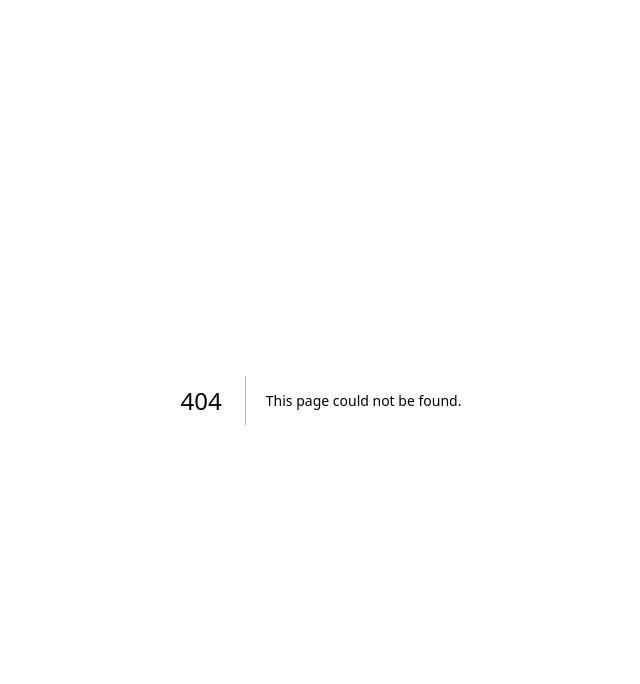
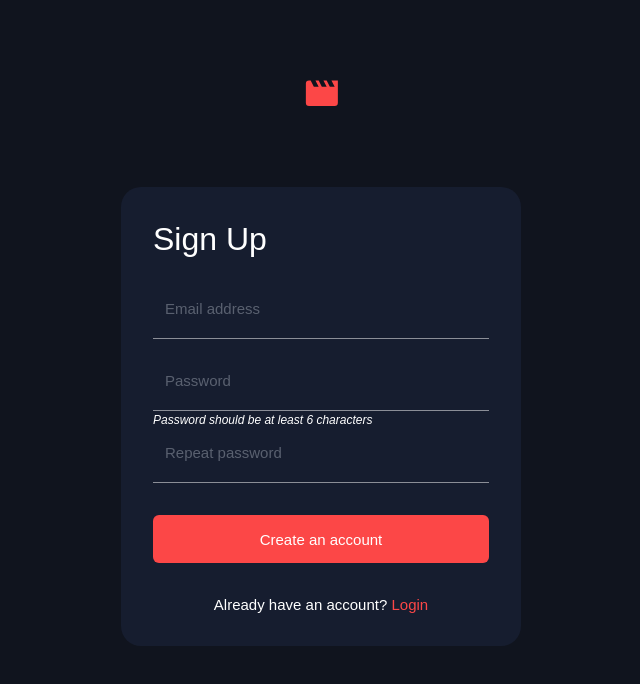
Before and after one commit to Deydii/entertainment-web-app, a Next.js app: page /signup in a window 1280 px wide. Before the commit this address had no page. Shown: the top 684 px of the page, without its empty margins (319-959 px from the left). Built offline with nearby package versions, Linux system fonts and the light colour scheme.

Commit message:
import next link and image in sign up component

```diff
--- /dev/null
+++ b/src/pages/signup.tsx
@@ -0,0 +1,136 @@
+import { useState, useContext } from 'react';
+// import { UserContext } from '../context/userContext';
+import { FirebaseError } from '@firebase/util'
+import Link from 'next/link';
+import Image from 'next/image';
+
+interface SignUpForm {
+  password: string,
+  repeatedPassword: string,
+  passwords: string
+}
+
+const SignUp = () => {
+
+  // const { signUp } = useContext(UserContext);
+  // const navigate = useNavigate();
+
+  const [formValues, setFormValues] = useState({
+    email: "",
+    password: "",
+    repeatedPassword: ""
+  });
+
+  const [errors, setErrors] = useState<SignUpForm>();
+  const [loading, setLoading] = useState(false);
+  const [errorMessage, setErrorMessage] = useState("");
+
+  const handleOnChange = (name:string, value: string) => {
+    setFormValues({
+      ...formValues,
+      [name]: value
+    })
+  };
+
+  const handleOnSubmit = async (e: React.SyntheticEvent) => {
+    e.preventDefault();
+    setLoading(true);
+    let errors:SignUpForm = {
+      password: "",
+      repeatedPassword: "",
+      passwords: ""
+    };
+
+    if (!formValues.password ) {
+      errors.password = "Can't be empty"
+    }
+
+    if (!formValues.repeatedPassword ) {
+      errors.repeatedPassword = "Can't be empty"
+    }
+
+    if (formValues.password !== formValues.repeatedPassword) {
+      errors.passwords = "Passwords do not match"
+    }
+
+    setErrors({...errors})
+
+    try {
+      // await signUp(formValues.email, formValues.password);
+      // navigate("/")
+    } catch(error: any) {
+      setLoading(false);
+      if (error instanceof FirebaseError) {
+        const codes: string[] = ["auth/invalid-email", "auth/email-already-in-use", "auth/missing-email"]
+        const errorCode: string = codes.find(code => code === error.code) || ""
+        const message:string = errorCode.slice(5).replaceAll('-', ' ');
+        const errorMessage = message.charAt(0).toUpperCase() + message.slice(1);
+        setErrorMessage(errorMessage);
+      }
+    }
+  }
+
+
+  return (
+    <div className="h-screen w-full flex justify-center">
+      <div className="mt-20">
+        <Image
+          className="mx-auto mb-20"
+          src="/images/logo/logo.svg"
+          width={33}
+          height={27}
+          alt="logo"
+        />
+        <form
+          className="w-72 min-[375px]:w-80 md:w-[400px] h-auto bg-blue-700 rounded-[20px] p-8 text-white text-sm font-light"
+          onSubmit={handleOnSubmit}
+        >
+          <h2 className="text-2xl mb-10">Sign Up</h2>
+          <div className="space-y-8">
+          <div className="relative">
+            <input
+              className={!loading && errorMessage ? "w-full pb-5 bg-transparent placeholder:text-sm placeholder:opacity-50 placeholder:indent-3 outline-1 border-b border-b-red focus:outline-0 focus:border-b-white caret-red cursor-pointer" : "w-full pb-5 bg-transparent placeholder:text-sm placeholder:opacity-50 placeholder:indent-3 outline-1 border-b border-b-white/50 focus:outline-0 focus:border-b-white caret-red cursor-pointer"}
+              type="text"
+              placeholder="Email address"
+              value={formValues.email}
+              onChange={(e) => handleOnChange("email", e.target.value)}
+            />
+           {!loading && <p className="absolute top-0 right-0 text-xs text-red">{errorMessage}</p>}
+          </div>
+          <div className="relative">
+            <input
+              className={!loading && errors?.password ? "w-full pb-5 bg-transparent placeholder:text-sm placeholder:opacity-50 placeholder:indent-3 outline-1 border-b border-b-red focus:outline-0 focus:border-b-white caret-red cursor-pointer" : "w-full pb-5 bg-transparent placeholder:text-sm placeholder:opacity-50 placeholder:indent-3 outline-1 border-b border-b-white/50 focus:outline-0 focus:border-b-white caret-red cursor-pointer"}
+              type="password"
+              placeholder="Password"
+              value={formValues.password}
+              onChange={(e) => handleOnChange("password", e.target.value)}
+            />
+            {!loading && <p className="absolute top-0 right-0 text-xs text-red">{errors?.password}</p>}
+            <p className="absolute top-10 italic text-[12px] text-white">Password should be at least 6 characters</p>
+          </div>
+          <div className="relative">
+            <input
+              className={!loading && errors?.repeatedPassword ? "w-full pb-5 bg-transparent placeholder:text-sm placeholder:opacity-50 placeholder:indent-3 outline-1 border-b border-b-red focus:outline-0 focus:border-b-white caret-red cursor-pointer" : "w-full pb-5 bg-transparent placeholder:text-sm placeholder:opacity-50 placeholder:indent-3 outline-1 border-b border-b-white/50 focus:outline-0 focus:border-b-white caret-red cursor-pointer"}
+              type="password"
+              placeholder="Repeat password"
+              value={formValues.repeatedPassword}
+              onChange={(e) => handleOnChange("repeatedPassword", e.target.value)}
+            />
+            {!loading && <p className="absolute top-0 right-0 text-xs text-red">{errors?.repeatedPassword}</p>}
+          </div>
+          <button
+            type="submit"
+            className=" w-full bg-red h-12 rounded-md hover:bg-white hover:text-blue-900"
+          >
+            Create an account
+          </button>
+          {!loading && <p className={!loading && errors?.passwords ? "block text-center text-red" : "hidden"}>{errors?.passwords}</p>}
+          <p className="text-center">Already have an account? <Link href="/login"><span className="text-red">Login</span></Link></p>
+          </div>
+        </form>
+      </div>
+    </div>
+  );
+};
+
+export default SignUp;
```
